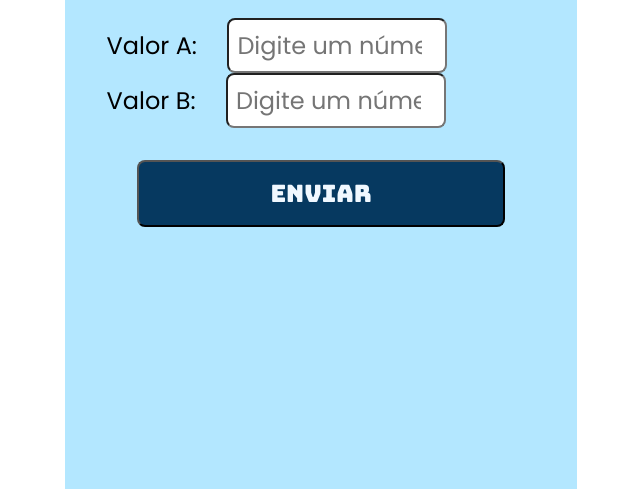
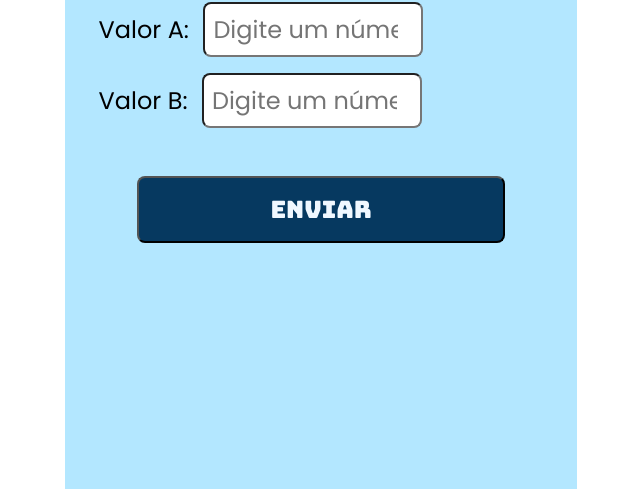
Before and after one commit to ThiinhoBarreto/ebac, a plain HTML site: page index.html in a window 1280 px wide. Shown: the part 311-800 px from the top of the page, without its empty margins (319-959 px from the left). Drawn offline with Linux system fonts and the light colour scheme.

Commit message:
add margin-bottom aos input

```diff
--- a/style.css
+++ b/style.css
@@ -36,7 +36,7 @@ form {
 
 form input, label {
     padding: 8px;
-    margin-inline: 8px;
+    margin-bottom: 16px;
     border-radius: 8px;
     max-width: 200px;
 }
```
